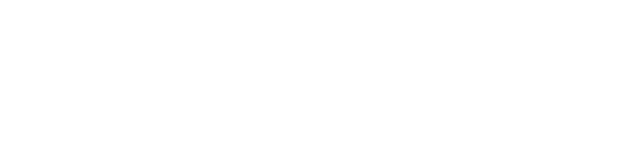
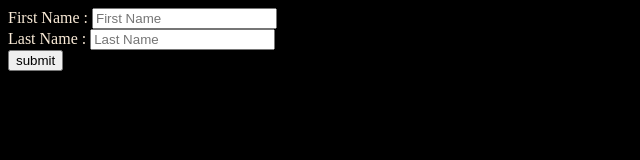
Before and after one commit to HarshJha2004/HiteshSirHTML, a plain HTML site: page form_one.html in a window 1280 px wide. Shown: the whole page, without its empty margins (0-640 px from the left). Drawn offline with Linux system fonts and the light colour scheme.

Commit message:
form_one learned

```diff
--- a/form_one.html
+++ b/form_one.html
@@ -4,11 +4,26 @@
     <meta charset="UTF-8">
     <meta name="viewport" content="width=device-width, initial-scale=1.0">
     <title>Form_One</title>
+    <style>
+        body{
+            background-color: black;
+            color: antiquewhite;
+        }
+    </style>
 </head>
 <body>
     <!-- in action give the backend Link where we submit the form information. and whenever submit the form that's time it's build a informaton bundle then submit it.  -->
 
     <!-- In method = "POST" are encrypt the data first then submit and "GET" normal submit. -->
-    <form action="url" method=""></form>
+    <form action="url" method="">
+        <!-- Here are label and in for we write label are associated from which input. -->
+        <label for="fname">First Name : </label>
+        <input type="text" placeholder="First Name" name="" id="fname">
+        <br />
+        <label for="lname">Last Name : </label>
+        <input type="text" placeholder="Last Name" name="" id="lname">
+        <br />
+        <button type="submit">submit</button>
+    </form>
 </body>
 </html>
```
